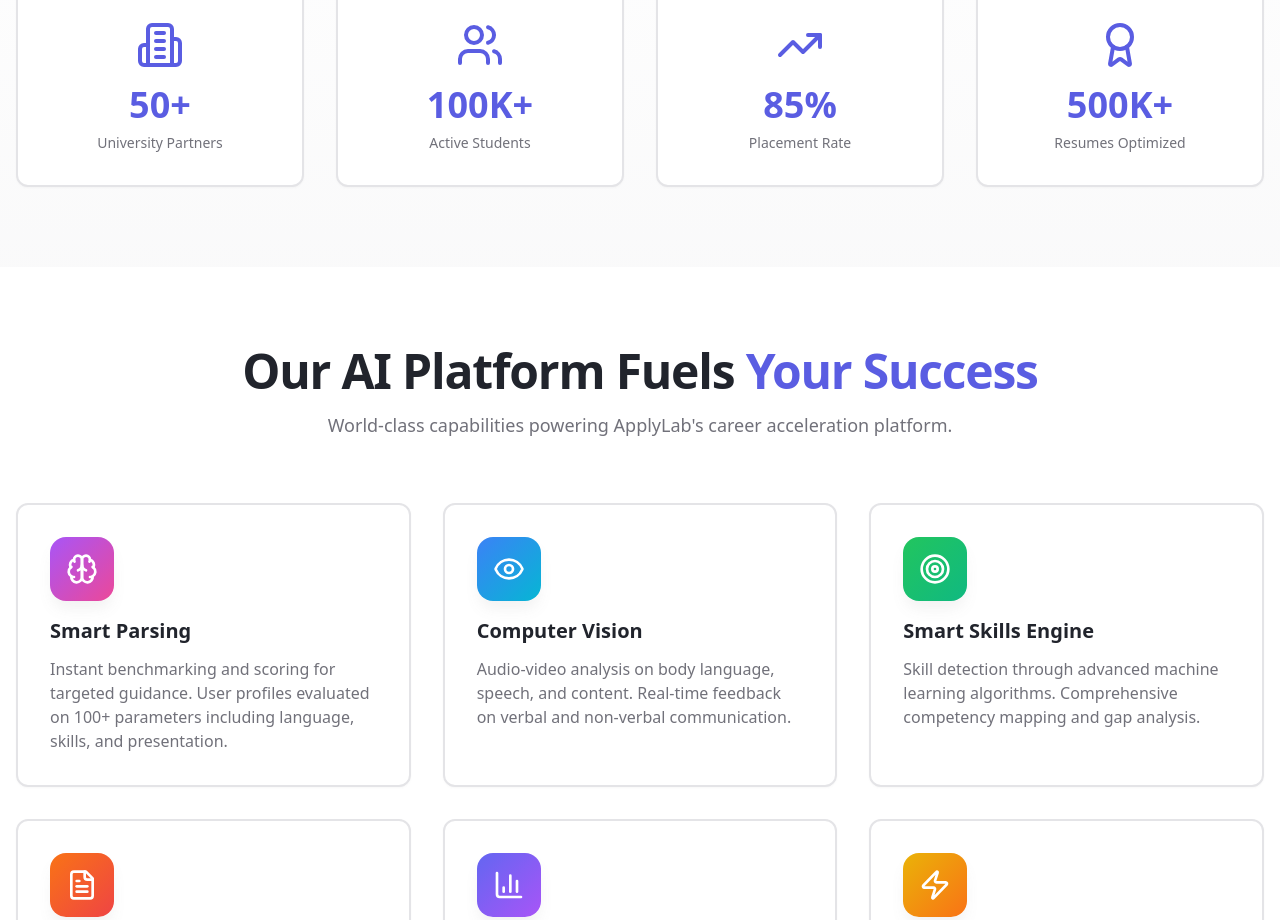
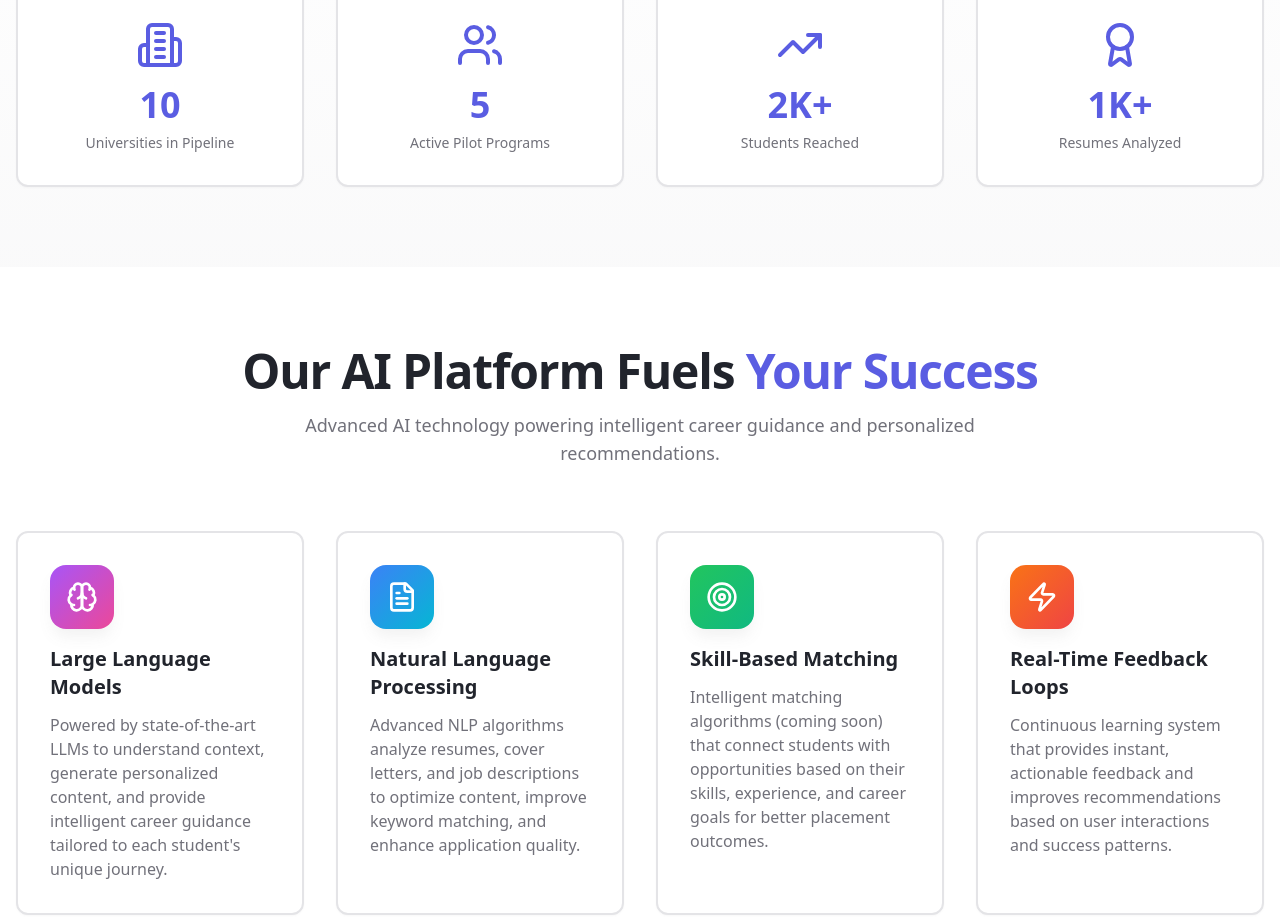
Before and after one commit to Alataquel/uni-next-step, a React (Vite) app: page / in a window 1280 px wide. Shown: the part 1880-2800 px from the top of the page. Built offline with nearby package versions, Linux system fonts and the light colour scheme; the HTML template or start-up script is replaced by a standard one.

Commit message:
Update homepage content and animations

```diff
--- a/src/pages/Index.tsx
+++ b/src/pages/Index.tsx
@@ -28,7 +28,7 @@ const Index = () => {
               className="mb-6 inline-flex items-center gap-2 rounded-full border border-primary/30 bg-primary/10 px-4 py-2 text-sm font-medium text-primary backdrop-blur-xl"
             >
               <Star className="h-4 w-4 fill-primary" />
-              Trusted by 50+ Universities Worldwide
+              Partnering with Leading Universities
             </motion.div>
 
             <motion.h1
@@ -238,20 +238,21 @@ const Index = () => {
             initial={{ opacity: 0, y: 30 }}
             whileInView={{ opacity: 1, y: 0 }}
             viewport={{ once: true }}
+            transition={{ duration: 0.6 }}
             className="mb-12 text-center"
           >
             <h2 className="mb-4 text-3xl font-bold tracking-tight sm:text-4xl md:text-5xl">
-              Trusted by Leading{" "}
-              <span className="text-primary">Institutions Worldwide</span>
+              Growing With{" "}
+              <span className="text-primary">Leading Institutions</span>
             </h2>
           </motion.div>
 
           <div className="grid gap-8 md:grid-cols-4">
             {[
-              { icon: Building2, number: 50, suffix: "+", label: "University Partners" },
-              { icon: Users, number: 100, suffix: "K+", label: "Active Students" },
-              { icon: TrendingUp, number: 85, suffix: "%", label: "Placement Rate" },
-              { icon: Award, number: 500, suffix: "K+", label: "Resumes Optimized" },
+              { icon: Building2, number: 10, suffix: "", label: "Universities in Pipeline" },
+              { icon: Users, number: 5, suffix: "", label: "Active Pilot Programs" },
+              { icon: TrendingUp, number: 2, suffix: "K+", label: "Students Reached" },
+              { icon: Award, number: 1, suffix: "K+", label: "Resumes Analyzed" },
             ].map((stat, index) => (
               <motion.div
                 key={stat.label}
@@ -283,6 +284,7 @@ const Index = () => {
             initial={{ opacity: 0, y: 30 }}
             whileInView={{ opacity: 1, y: 0 }}
             viewport={{ once: true }}
+            transition={{ duration: 0.6 }}
             className="mb-16 text-center"
           >
             <h2 className="mb-4 text-3xl font-bold tracking-tight sm:text-4xl md:text-5xl">
@@ -290,47 +292,35 @@ const Index = () => {
               <span className="text-primary">Your Success</span>
             </h2>
             <p className="mx-auto max-w-2xl text-lg text-muted-foreground">
-              World-class capabilities powering ApplyLab's career acceleration platform.
+              Advanced AI technology powering intelligent career guidance and personalized recommendations.
             </p>
           </motion.div>
 
-          <div className="grid gap-8 md:grid-cols-2 lg:grid-cols-3">
+          <div className="grid gap-8 md:grid-cols-2 lg:grid-cols-4">
             {[
               {
                 icon: Brain,
-                title: "Smart Parsing",
-                description: "Instant benchmarking and scoring for targeted guidance. User profiles evaluated on 100+ parameters including language, skills, and presentation.",
+                title: "Large Language Models",
+                description: "Powered by state-of-the-art LLMs to understand context, generate personalized content, and provide intelligent career guidance tailored to each student's unique journey.",
                 color: "from-purple-500 to-pink-500"
               },
               {
-                icon: Eye,
-                title: "Computer Vision",
-                description: "Audio-video analysis on body language, speech, and content. Real-time feedback on verbal and non-verbal communication.",
+                icon: FileText,
+                title: "Natural Language Processing",
+                description: "Advanced NLP algorithms analyze resumes, cover letters, and job descriptions to optimize content, improve keyword matching, and enhance application quality.",
                 color: "from-blue-500 to-cyan-500"
               },
               {
                 icon: Target,
-                title: "Smart Skills Engine",
-                description: "Skill detection through advanced machine learning algorithms. Comprehensive competency mapping and gap analysis.",
+                title: "Skill-Based Matching",
+                description: "Intelligent matching algorithms (coming soon) that connect students with opportunities based on their skills, experience, and career goals for better placement outcomes.",
                 color: "from-green-500 to-emerald-500"
               },
               {
-                icon: FileText,
-                title: "NLP Processing",
-                description: "Natural language understanding for resume optimization, cover letter generation, and application content enhancement.",
+                icon: Zap,
+                title: "Real-Time Feedback Loops",
+                description: "Continuous learning system that provides instant, actionable feedback and improves recommendations based on user interactions and success patterns.",
                 color: "from-orange-500 to-red-500"
-              },
-              {
-                icon: BarChart3,
-                title: "Predictive Analytics",
-                description: "Data-driven insights to predict success rates and optimize application strategies for better outcomes.",
-                color: "from-indigo-500 to-purple-500"
-              },
-              {
-                icon: Zap,
-                title: "Real-time Feedback",
-                description: "Instant, actionable recommendations powered by AI to continuously improve your career materials and interview skills.",
-                color: "from-yellow-500 to-orange-500"
               },
             ].map((feature, index) => (
               <motion.div
@@ -367,29 +357,30 @@ const Index = () => {
             initial={{ opacity: 0, y: 30 }}
             whileInView={{ opacity: 1, y: 0 }}
             viewport={{ once: true }}
+            transition={{ duration: 0.6 }}
             className="mb-16 text-center"
           >
             <h2 className="mb-4 text-3xl font-bold tracking-tight sm:text-4xl md:text-5xl">
-              Why Leading Universities{" "}
+              Why Universities{" "}
               <span className="text-primary">Choose ApplyLab</span>
             </h2>
           </motion.div>
 
           <div className="grid gap-8 md:grid-cols-2 lg:grid-cols-3">
             {[
-              { icon: Shield, title: "Enterprise Security", description: "Bank-level encryption and compliance with SOC 2, GDPR, and FERPA standards" },
-              { icon: Rocket, title: "Quick Deployment", description: "Get started in days, not months. Seamless SSO integration and white-label options" },
-              { icon: Globe, title: "Global Scale", description: "Support for 50+ languages and localized content for worldwide deployment" },
-              { icon: CheckCircle2, title: "Proven Results", description: "24% average increase in placement rates across partner institutions" },
-              { icon: Users, title: "Dedicated Support", description: "24/7 customer success team and personalized onboarding and training" },
-              { icon: TrendingUp, title: "Continuous Innovation", description: "Regular updates with latest AI advancements and industry best practices" },
+              { icon: Shield, title: "Enterprise Security", description: "Built with security best practices and compliance-ready architecture" },
+              { icon: Rocket, title: "Quick Deployment", description: "Get started quickly with seamless integration and comprehensive onboarding support" },
+              { icon: CheckCircle2, title: "Measurable Impact", description: "Track student engagement and career outcomes with comprehensive analytics" },
+              { icon: Users, title: "Dedicated Support", description: "Personalized onboarding, training, and ongoing support for your institution" },
+              { icon: TrendingUp, title: "Continuous Innovation", description: "Regular platform updates with the latest AI advancements and features" },
+              { icon: Globe, title: "Scalable Platform", description: "Designed to grow with your institution from pilot programs to full deployment" },
             ].map((item, index) => (
               <motion.div
                 key={item.title}
                 initial={{ opacity: 0, x: index % 2 === 0 ? -50 : 50 }}
                 whileInView={{ opacity: 1, x: 0 }}
                 viewport={{ once: true }}
-                transition={{ duration: 0.5, delay: index * 0.1 }}
+                transition={{ duration: 0.6, delay: index * 0.1 }}
                 className="flex gap-4"
               >
                 <div className="flex-shrink-0">
@@ -538,6 +529,7 @@ const Index = () => {
             initial={{ opacity: 0, y: 30 }}
             whileInView={{ opacity: 1, y: 0 }}
             viewport={{ once: true }}
+            transition={{ duration: 0.6 }}
             className="mb-16 text-center"
           >
             <h2 className="mb-4 text-3xl font-bold tracking-tight sm:text-4xl md:text-5xl">
@@ -585,7 +577,7 @@ const Index = () => {
                 initial={{ opacity: 0, y: 50 }}
                 whileInView={{ opacity: 1, y: 0 }}
                 viewport={{ once: true }}
-                transition={{ duration: 0.6, delay: index * 0.1 }}
+                transition={{ duration: 0.6, delay: index * 0.15 }}
                 className={`flex flex-col ${index % 2 === 0 ? 'lg:flex-row' : 'lg:flex-row-reverse'} gap-8 items-center`}
               >
                 <div className="flex-1">
@@ -593,6 +585,7 @@ const Index = () => {
                     initial={{ opacity: 0, scale: 0.9 }}
                     whileInView={{ opacity: 1, scale: 1 }}
                     viewport={{ once: true }}
+                    transition={{ duration: 0.5 }}
                     className={`mb-6 inline-flex h-16 w-16 items-center justify-center rounded-2xl bg-gradient-to-br ${feature.gradient} shadow-xl`}
                   >
                     <feature.icon className="h-8 w-8 text-white" />
@@ -677,7 +670,7 @@ const Index = () => {
               >
                 <div className="mb-6 inline-flex items-center gap-2 rounded-full border border-white/30 bg-white/10 px-4 py-2 text-sm font-medium text-white backdrop-blur-xl">
                   <Sparkles className="h-4 w-4" />
-                  Join 50+ Leading Universities
+                  Join Our Growing Network
                 </div>
                 <h2 className="mb-4 text-3xl font-bold text-primary-foreground sm:text-4xl md:text-5xl lg:text-6xl">
                   Ready to Transform Career Outcomes?
--- a/src/pages/Students.tsx
+++ b/src/pages/Students.tsx
@@ -135,6 +135,7 @@ const Students = () => {
             initial={{ opacity: 0, y: 30 }}
             whileInView={{ opacity: 1, y: 0 }}
             viewport={{ once: true }}
+            transition={{ duration: 0.6 }}
             className="mb-12 text-center"
           >
             <h2 className="mb-4 text-3xl font-bold sm:text-4xl md:text-5xl">
@@ -152,7 +153,7 @@ const Students = () => {
                 initial={{ opacity: 0, y: 50 }}
                 whileInView={{ opacity: 1, y: 0 }}
                 viewport={{ once: true, margin: "-50px" }}
-                transition={{ duration: 0.5, delay: index * 0.1 }}
+                transition={{ duration: 0.6, delay: index * 0.1 }}
               >
                 <Card className="group relative overflow-hidden border-2 bg-card p-8 transition-all hover:shadow-2xl hover:-translate-y-2 h-full">
                   <div className={`absolute inset-0 bg-gradient-to-br ${benefit.color} opacity-0 group-hover:opacity-10 transition-opacity`} />
@@ -160,7 +161,7 @@ const Students = () => {
                     <motion.div
                       className={`mb-4 inline-flex h-16 w-16 items-center justify-center rounded-2xl bg-gradient-to-br ${benefit.color} shadow-lg`}
                       whileHover={{ scale: 1.1, rotate: 10 }}
-                      transition={{ type: "spring", stiffness: 400 }}
+                      transition={{ type: "spring", stiffness: 400, duration: 0.3 }}
                     >
                       <benefit.icon className="h-8 w-8 text-white" />
                     </motion.div>
@@ -181,6 +182,7 @@ const Students = () => {
             initial={{ opacity: 0, y: 30 }}
             whileInView={{ opacity: 1, y: 0 }}
             viewport={{ once: true }}
+            transition={{ duration: 0.6 }}
             className="mb-16 text-center"
           >
             <h2 className="mb-4 text-3xl font-bold sm:text-4xl md:text-5xl">
--- a/src/pages/Universities.tsx
+++ b/src/pages/Universities.tsx
@@ -52,7 +52,7 @@ const Universities = () => {
               className="mb-6 inline-flex items-center gap-2 rounded-full border border-accent/30 bg-accent/10 px-4 py-2 text-sm font-medium text-accent backdrop-blur-xl"
             >
               <Building2 className="h-4 w-4" />
-              Partnering with 50+ Universities
+              Partnering with Leading Universities
             </motion.div>
 
             <motion.h1
@@ -135,6 +135,7 @@ const Universities = () => {
             initial={{ opacity: 0, y: 30 }}
             whileInView={{ opacity: 1, y: 0 }}
             viewport={{ once: true }}
+            transition={{ duration: 0.6 }}
             className="mb-12 text-center"
           >
             <h2 className="mb-4 text-3xl font-bold sm:text-4xl md:text-5xl">
@@ -155,7 +156,7 @@ const Universities = () => {
                 initial={{ opacity: 0, y: 50 }}
                 whileInView={{ opacity: 1, y: 0 }}
                 viewport={{ once: true, margin: "-50px" }}
-                transition={{ duration: 0.5, delay: index * 0.1 }}
+                transition={{ duration: 0.6, delay: index * 0.1 }}
               >
                 <Card className="group relative overflow-hidden border-2 bg-card p-8 transition-all hover:shadow-2xl hover:-translate-y-2 h-full">
                   <div className={`absolute inset-0 bg-gradient-to-br ${benefit.color} opacity-0 group-hover:opacity-10 transition-opacity`} />
@@ -163,7 +164,7 @@ const Universities = () => {
                     <motion.div
                       className={`mb-4 inline-flex h-16 w-16 items-center justify-center rounded-2xl bg-gradient-to-br ${benefit.color} shadow-lg`}
                       whileHover={{ scale: 1.1, rotate: 10 }}
-                      transition={{ type: "spring", stiffness: 400 }}
+                      transition={{ type: "spring", stiffness: 400, duration: 0.3 }}
                     >
                       <benefit.icon className="h-8 w-8 text-white" />
                     </motion.div>
@@ -184,6 +185,7 @@ const Universities = () => {
             initial={{ opacity: 0, y: 30 }}
             whileInView={{ opacity: 1, y: 0 }}
             viewport={{ once: true }}
+            transition={{ duration: 0.6 }}
             className="mb-16 text-center"
           >
             <h2 className="mb-4 text-3xl font-bold sm:text-4xl md:text-5xl">
```
